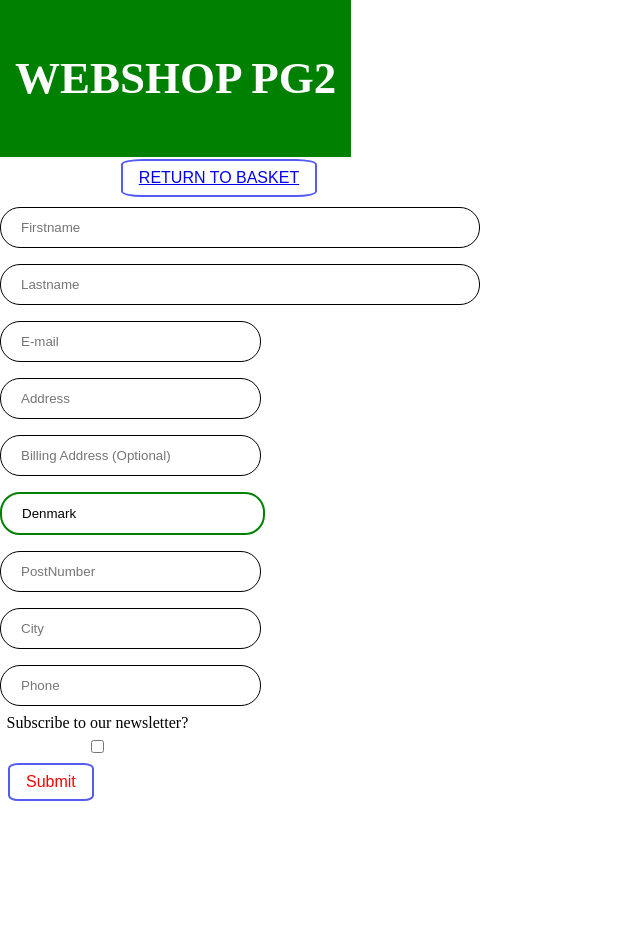
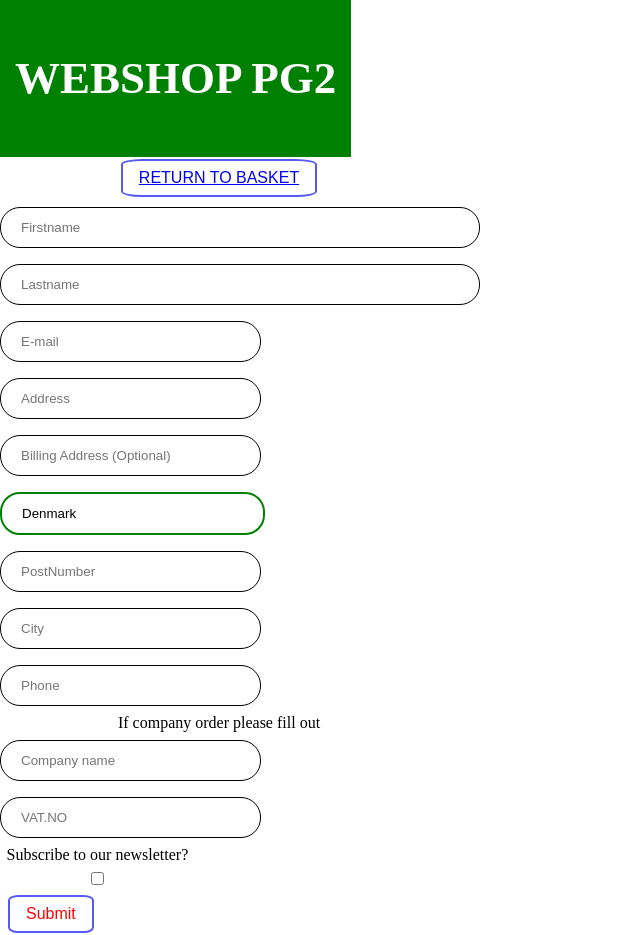
Before and after one commit to ChviChvi/Webshop-frontend-backend, a React (Vite) app in the folder vite-frontend-webshop/: page / in a window 1280 px wide. Both pictures are taken after a click on the button "Go to checkout". Shown: the whole page, without its empty margins (0-640 px from the left). Before the commit the page ends 803 px from the top, so only its background shows below. Built offline with nearby package versions, Linux system fonts and the light colour scheme.

Commit message:
added Company and VAT NO

```diff
--- a/vite-frontend-webshop/src/components/CustomerCheckout.tsx
+++ b/vite-frontend-webshop/src/components/CustomerCheckout.tsx
@@ -18,6 +18,8 @@ const CustomerCheckout: React.FC = () => {
     const [Country, setCountry] = useState('Denmark');
     const [email, setEmail] = useState('');
     const [phone, setPhone] = useState('');
+    const [Company, setCompany] = useState('');
+    const [VAT, setVAT] = useState('');
 
     const [subscribe, setSubscribe] = useState(false);
 
@@ -80,6 +82,8 @@ const CustomerCheckout: React.FC = () => {
                 <input type="text" id="Country" value={Country} onChange={(e) => setCountry(e.target.value)}  placeholder={"Country"} list="Lande" pattern="^[\p{L}\s-]+$" required/>
                 <datalist id="Lande">
                     <option>Denmark</option>
+                    <option>Sweden</option>
+                    <option>Norway</option>
                 </datalist>
             </div>
 
@@ -113,6 +117,13 @@ const CustomerCheckout: React.FC = () => {
             <div>
                 <input type="tel" id="phone" value={phone} onChange={(e) => setPhone(e.target.value)}  placeholder={"Phone"} minLength={8} maxLength={8} required/>
             </div>
+            <label htmlFor="n1"> If company order please fill out</label>
+            <div>
+                <input type="text" id="company" value={Company} onChange={(e) => setCompany(e.target.value)}  placeholder={"Company name"} pattern="^[\p{L}\s-]+$"/>
+            </div>
+            <div>
+                <input type="tel" id="VAT" value={VAT} onChange={(e) => setVAT(e.target.value)}  placeholder={"VAT.NO"} minLength={8} maxLength={8}/>
+            </div>
             <div>
                 <label htmlFor="subscribe">Subscribe to our newsletter?</label>
                 <input type="checkbox" id="subscribe" checked={subscribe} onChange={handleSubscribeChange} />
```
